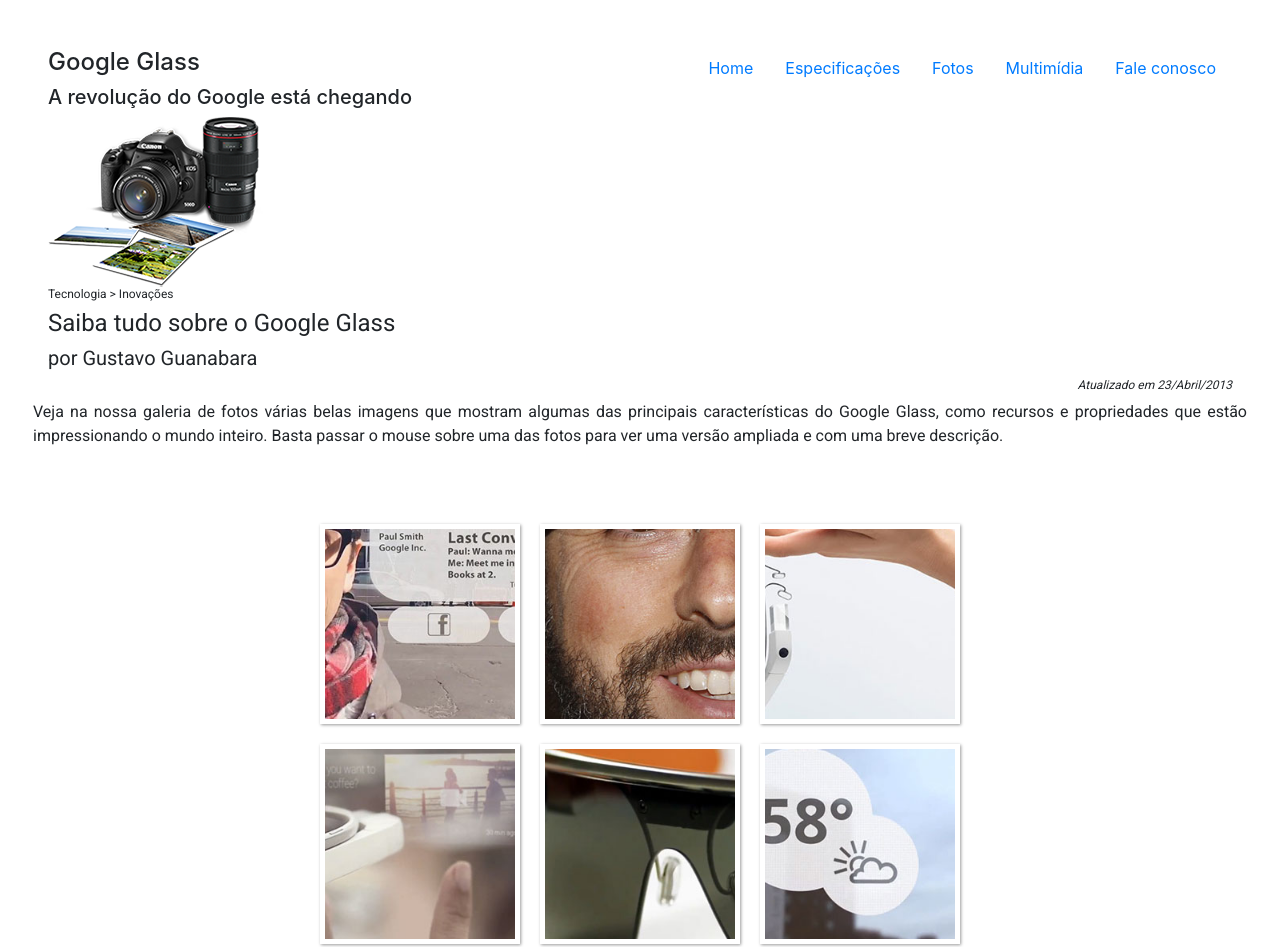
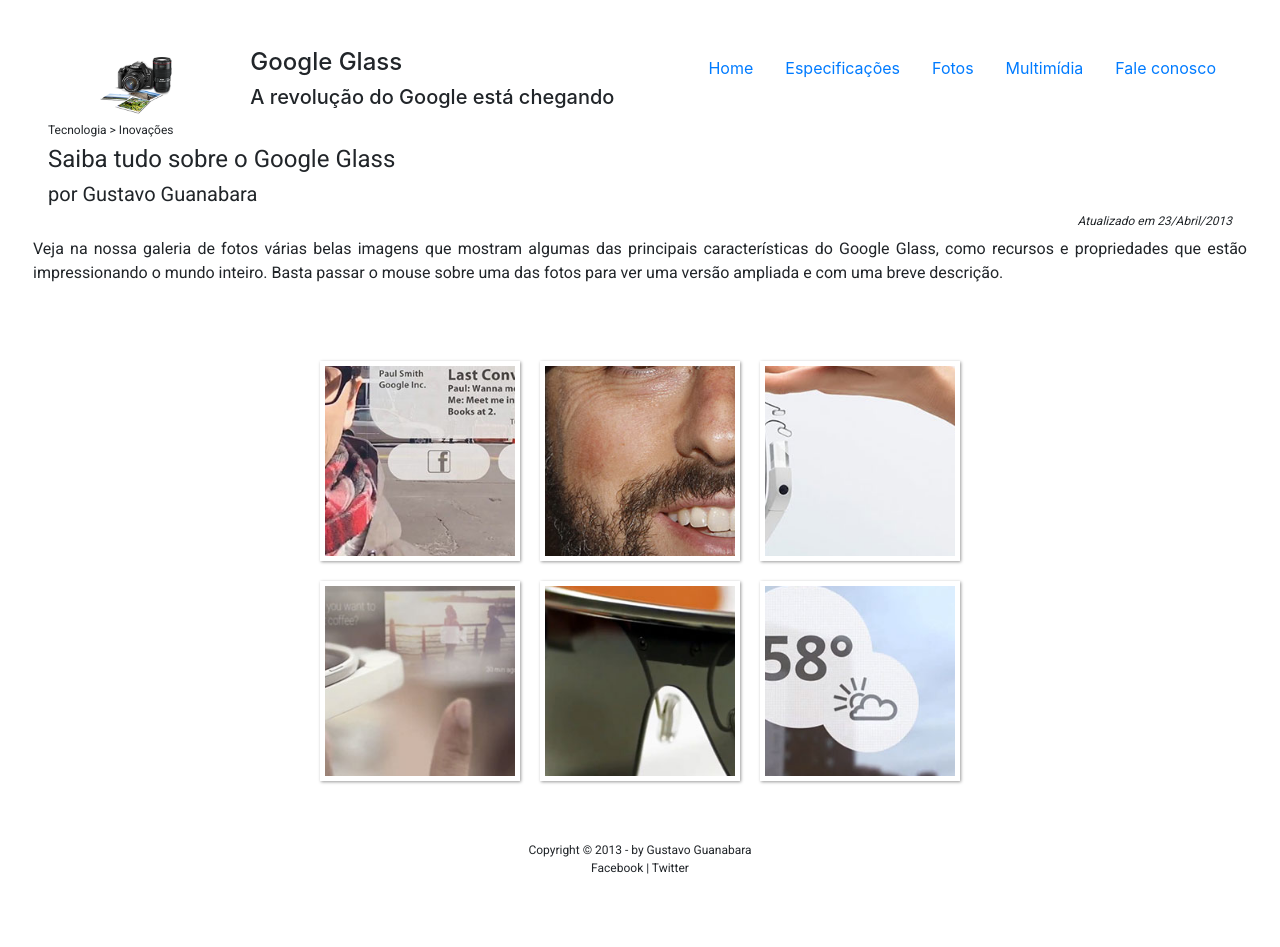
Before and after one commit to mickaelmendes50/learning_Bootstrap, a plain HTML site: page fotos.html in a window 1280 px wide. Shown: the top 947 px of the page. After the commit the page ends 893 px from the top, so only its background shows below. Drawn offline with nearby package versions, Linux system fonts and the light colour scheme.

Commit message:
Fix header's image

```diff
--- a/css/default.css
+++ b/css/default.css
@@ -21,3 +21,14 @@ p.footer {
     text-align: center;
     font-size: 12px;
 }
+
+img#icone {
+    block-size: 75px;
+    padding-top: 5%;
+    padding-bottom: 5%;
+    padding-left: 30%;
+}
+
+div#head {
+    margin-left: 0%;
+}
--- a/fotos.html
+++ b/fotos.html
@@ -27,11 +27,13 @@
 
     <div class="container-fluid pt-5 pr-5 pl-5 pb-0">
       <div class="row">
-          <div class="col-md-6 col-12">
-            <h1>Google Glass</h1>
-            <h2>A revolução do Google está chegando</h2>
-            <img id="icone" src="imagens/fotos.png">
-          </div>
+          <div class="col-md-2 col-12 d-none d-lg-block">
+              <img class="img-fluid rounded" id="icone" src="imagens/fotos.png">
+            </div>
+            <div class="col-md-4" id="head">
+              <h1>Google Glass</h1>
+              <h2>A revolução do Google está chegando</h2>
+            </div>
           <div class="col-md-6 d-none d-lg-block">
               <ul class="nav justify-content-end">
                 <li class="nav-item" onmouseover="mudaFoto('imagens/home.png')" onmouseout="mudaFoto('imagens/fotos.png')">
```
Also changed, not shown: fale-conosco.html (+7 -5 lines), index.html (+8 -2 lines), multimidia.html (+7 -5 lines), specs.html (+7 -5 lines).
